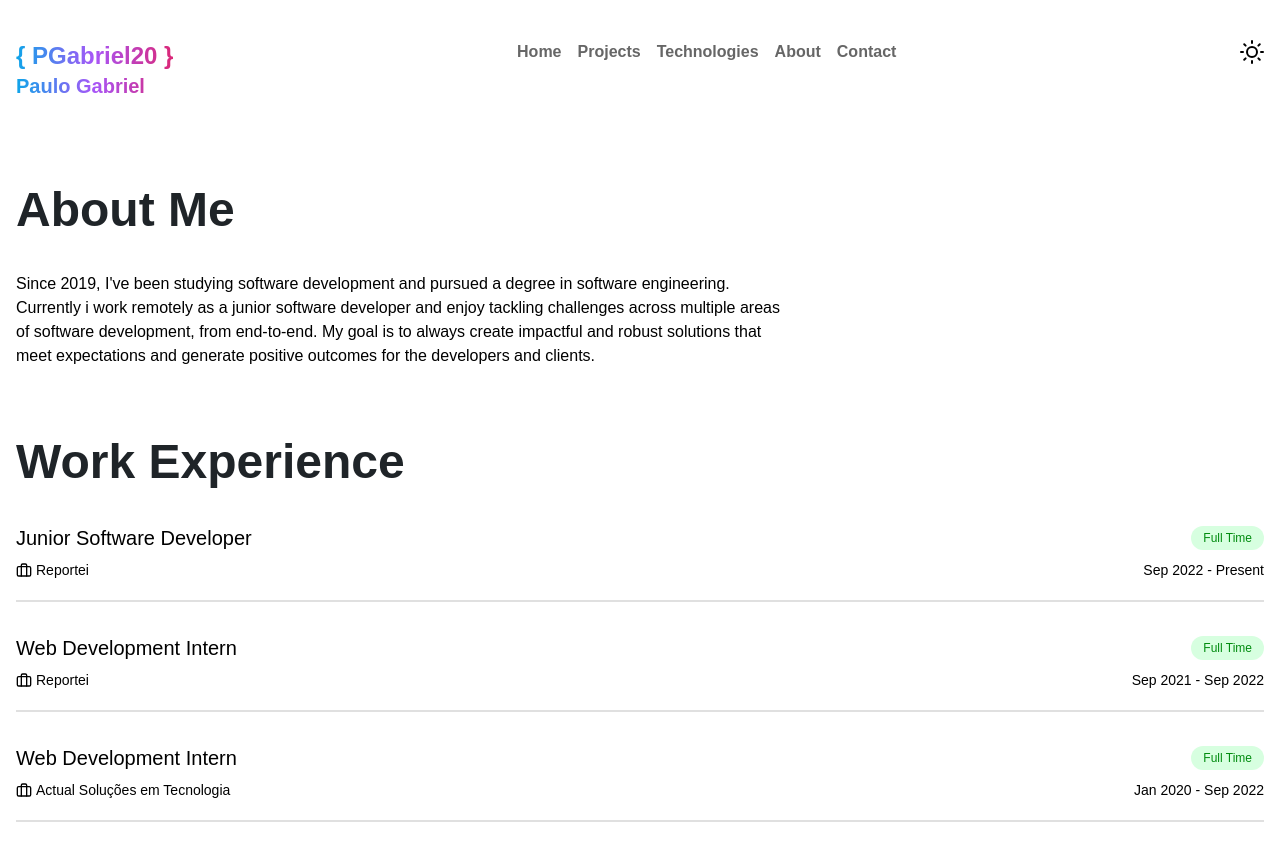
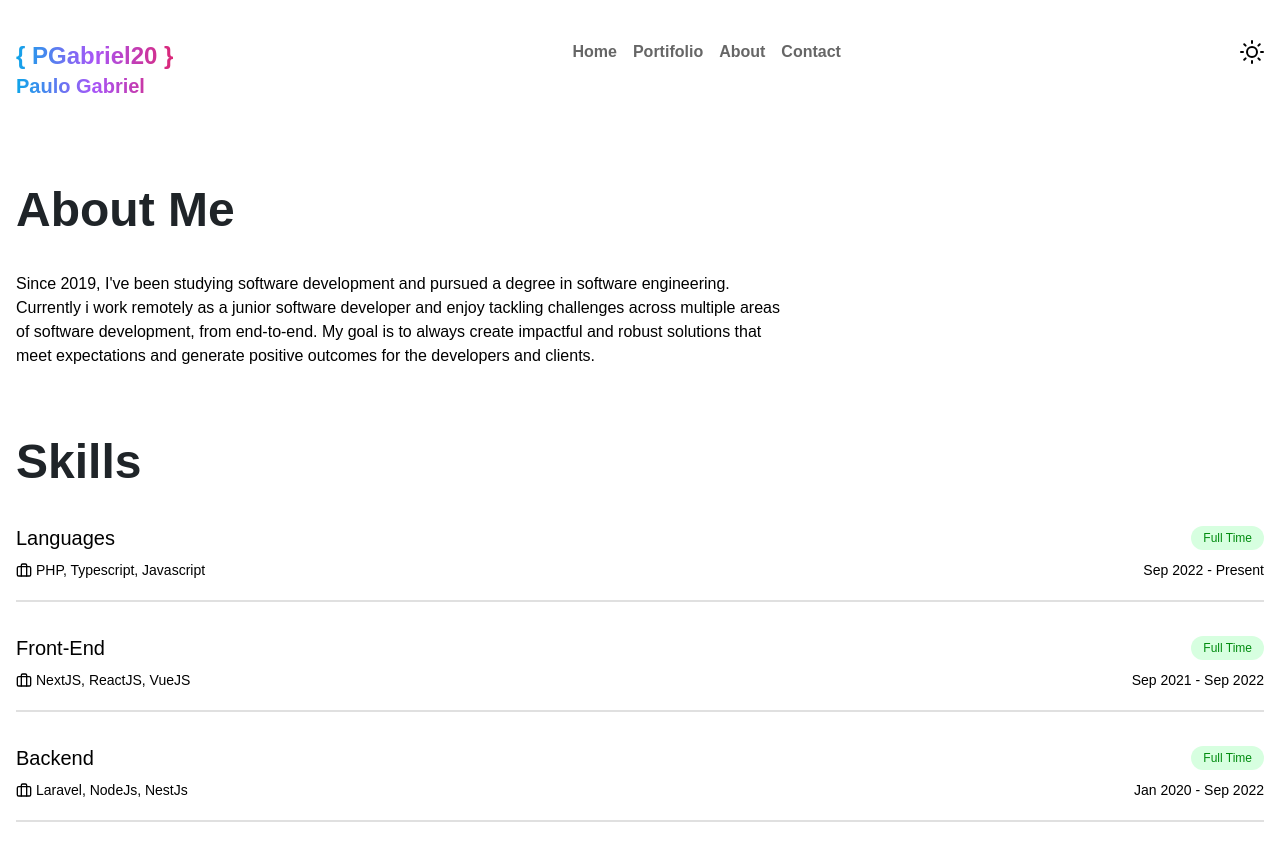
Before and after one commit to PGabriel20/Portifolio, a Next.js app: page /about in a window 1280 px wide. Built offline with nearby package versions, Linux system fonts and the light colour scheme.

Commit message:
Reworking about and contact pages

```diff
--- a/src/components/Header.tsx
+++ b/src/components/Header.tsx
@@ -2,6 +2,13 @@ import Link from 'next/link';
 
 import Dropdown from './UI/Dropdown';
 import ThemeToggler from './UI/ThemeToggler';
+
+const LINKS = [
+  { title: 'Home', to: '/' },
+  { title: 'Portifolio', to: '/projects' },
+  { title: 'About', to: '/about' },
+  { title: 'Contact', to: '/contact' },
+];
 
 const Header: React.FC = () => {
   return (
@@ -11,11 +18,11 @@ const Header: React.FC = () => {
         <h3 className='capitalize text-xl'>paulo gabriel</h3>
       </div>
       <nav className='hidden lg:flex gap-4 font-bold text-dark-content dark:text-light-content'>
-        <Link href='/'>Home</Link>
-        <Link href='/projects'>Projects</Link>
-        <Link href='/technologies'>Technologies</Link>
-        <Link href='/about'>About</Link>
-        <Link href='/contact'>Contact</Link>
+        {LINKS.map((link) => (
+          <Link key={link.title} href={link.to}>
+            {link.title}
+          </Link>
+        ))}
       </nav>
       <div className='flex gap-4'>
         <Dropdown className='block lg:hidden' />
--- a/src/pages/about.tsx
+++ b/src/pages/about.tsx
@@ -17,24 +17,24 @@ const About: React.FC = () => {
       </article>
       <section className='mt-8'>
         <h1 className='text-2xl text-dark-heading dark:text-light-heading md:text-4xl xl:text-5xl xl:leading-tight font-bold'>
-          Work Experience
+          Skills
         </h1>
         <WorkSection
-          title='junior software developer'
-          company='Reportei'
+          title='Languages'
+          company='PHP, Typescript, Javascript'
           period='Full Time'
           periodStart='Sep 2022'
         />
         <WorkSection
-          title='web development intern'
-          company='Reportei'
+          title='Front-end'
+          company='NextJS, ReactJS, VueJS'
           period='Full Time'
           periodStart='Sep 2021'
           periodEnd='Sep 2022'
         />
         <WorkSection
-          title='web development intern'
-          company='Actual Soluções em Tecnologia'
+          title='Backend'
+          company='Laravel, NodeJs, NestJs'
           period='Full Time'
           periodStart='Jan 2020'
           periodEnd='Sep 2022'
--- a/src/pages/contact.tsx
+++ b/src/pages/contact.tsx
@@ -1,15 +1,12 @@
 const Contact: React.FC = () => {
   return (
     <div className='flex flex-col gap-2 mt-28 md:mt-32'>
-      <h1 className='text-center text-2xl md:text-3xl lg:text-6xl text-dark-heading dark:text-light-heading font-semibold md:font-bold'>
-        For any questions please drop a mail
+      <h1 className='text-center text-2xl md:text-3xl lg:text-3xl text-dark-heading dark:text-light-heading font-semibold md:font-bold'>
+        If you&apos;re interested in working on a project together, have any questions, or just want
+        to connect.
       </h1>
       <h3 className='text-center text-3xl md:text-4xl lg:text-6xl text-transparent bg-clip-text bg-gradient-to-r from-sky-500 via-purple-500 to-pink-600 font-semibold md:font-bold pt-5 md:pt-10 md:pb-6'>
         <a href='bielporreca@gmail.com'>bielporreca@gmail.com</a>
-      </h3>
-      <span className='text-center text-content text-xl font-light block'>or</span>
-      <h3 className='text-center text-3xl md:text-4xl lg:text-6xl text-transparent bg-clip-text bg-gradient-to-r from-sky-500 via-purple-500 to-pink-600 font-semibold md:font-bold pt-2 md:py-6'>
-        <a href='tel:+55 (19) 99122 9111'>+55 (19) 99122 9111</a>
       </h3>
     </div>
   );
```
